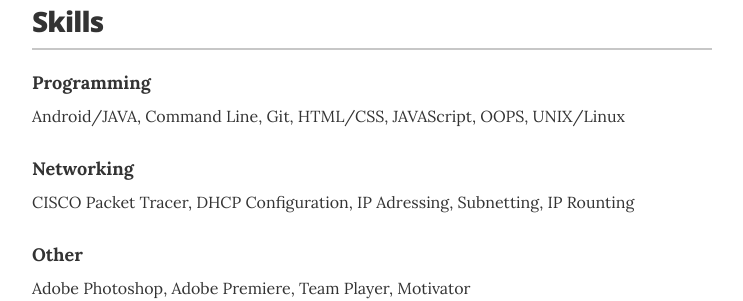
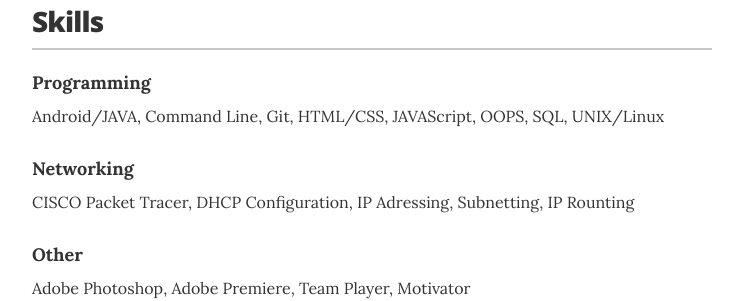
Before and after one commit to ja1sh/jaisharmafps.github.io, a Jekyll site: the page built from index.html, in a window 1280 px wide and 900 px high, scrolled down 1588 px. Shown: the part 154-455 px from the top of the window, without its empty margins (268-1011 px from the left). Built offline with Jekyll 4.4.1, drawn with Linux system fonts in a browser that asks for light colours; comment, search, counter and statistics services are not loaded.

Commit message:
sql skill added

```diff
--- a/_layouts/resume.html
+++ b/_layouts/resume.html
@@ -131,7 +131,7 @@
 
         <div class="resume-item">
           <h4 class="resume-item-details">Programming</h4>
-          <p class="resume-item-copy">Android/JAVA, Command Line, Git, HTML/CSS, JAVAScript, OOPS, UNIX/Linux</p>
+          <p class="resume-item-copy">Android/JAVA, Command Line, Git, HTML/CSS, JAVAScript, OOPS, SQL, UNIX/Linux</p>
         </div>
 
         <div class="resume-item">
```
